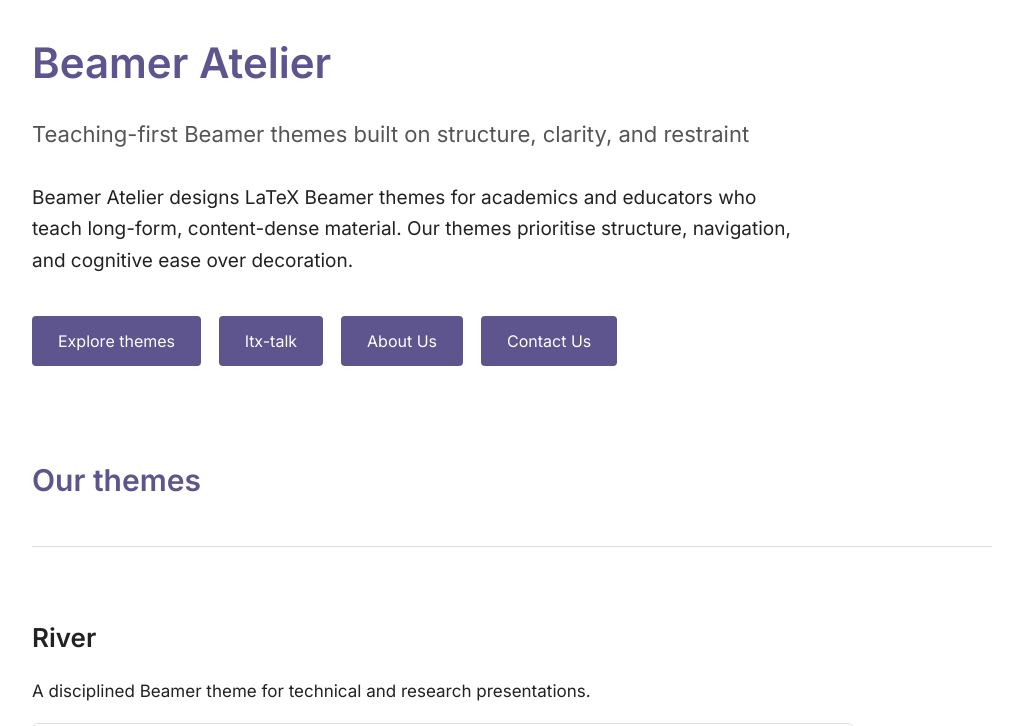
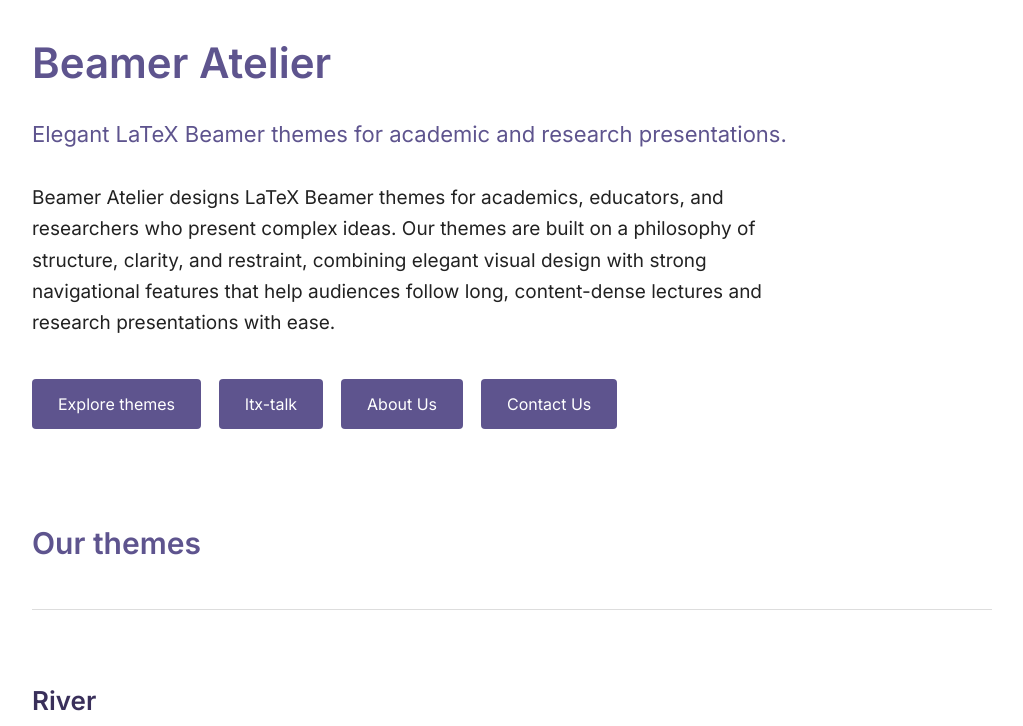
Before and after one commit to beameratelier/beameratelier, a plain HTML site: page index.html in a window 1280 px wide. Shown: the top 726 px of the page, without its empty margins (128-1151 px from the left). Drawn offline with Linux system fonts and the light colour scheme.

Commit message:
Add files via upload

```diff
--- a/index.html
+++ b/index.html
@@ -3,6 +3,8 @@
 <head>
   <meta charset="UTF-8">
   <title>Beamer Atelier</title>
+
+  <meta name="viewport" content="width=device-width, initial-scale=1">
 
   <link rel="preconnect" href="https://fonts.googleapis.com">
   <link rel="preconnect" href="https://fonts.gstatic.com" crossorigin>
@@ -15,12 +17,13 @@
 
 <header id="top">
   <h1>Beamer Atelier</h1>
-  <h2>Teaching-first Beamer themes built on structure, clarity, and restraint</h2>
+  <h2>Elegant LaTeX Beamer themes for academic and research presentations.</h2>
 
   <p class="intro">
-    Beamer Atelier designs LaTeX Beamer themes for academics and educators who
-    teach long-form, content-dense material. Our themes prioritise structure,
-    navigation, and cognitive ease over decoration.
+    Beamer Atelier designs LaTeX Beamer themes for academics, educators,
+    and researchers who present complex ideas. Our themes are built on a philosophy of structure,
+    clarity, and restraint, combining elegant visual design with strong navigational features that
+    help audiences follow long, content-dense lectures and research presentations with ease.
   </p>
 
   <a class="button" href="#themes">Explore themes</a>
--- a/style.css
+++ b/style.css
@@ -28,6 +28,7 @@ h2 {
   font-weight: normal;
   color: #555555;
   margin-bottom: 30px;
+  color: var(--brand-primary);
 }
 
 h3 {
@@ -43,6 +44,15 @@ h3 {
   margin-bottom: 40px;
 }
 
+.theme-tagline {
+  font-size: 0.95rem;
+  font-weight: 500;
+  color: #666;
+  margin-top: 6px;
+  margin-bottom: 10px;
+  line-height: 1.4;
+  letter-spacing: 0.2px;
+}
 .button {
   display: inline-block;
   padding: 12px 26px;
@@ -113,7 +123,7 @@ h3 {
 
 .stagetalk h4 { color: var(--brand-primary); }
 
-
+.river h4 { color: #392F5A;}
 .snowdrop h4 { color: var(--brand-primary); }
 .durham h4 { color: #5A2A6E; }
 .minimalistic h4 { color: var(--brand-primary); }
```
